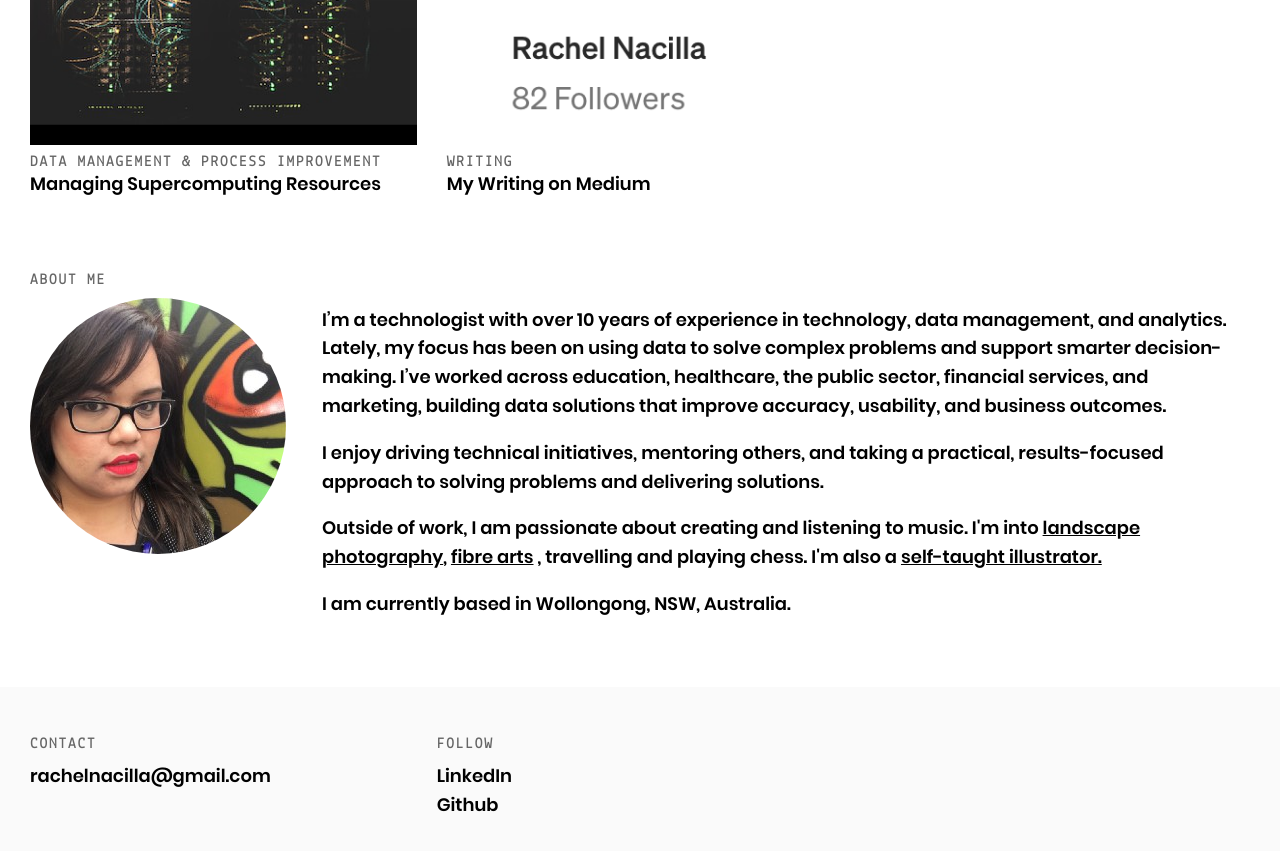
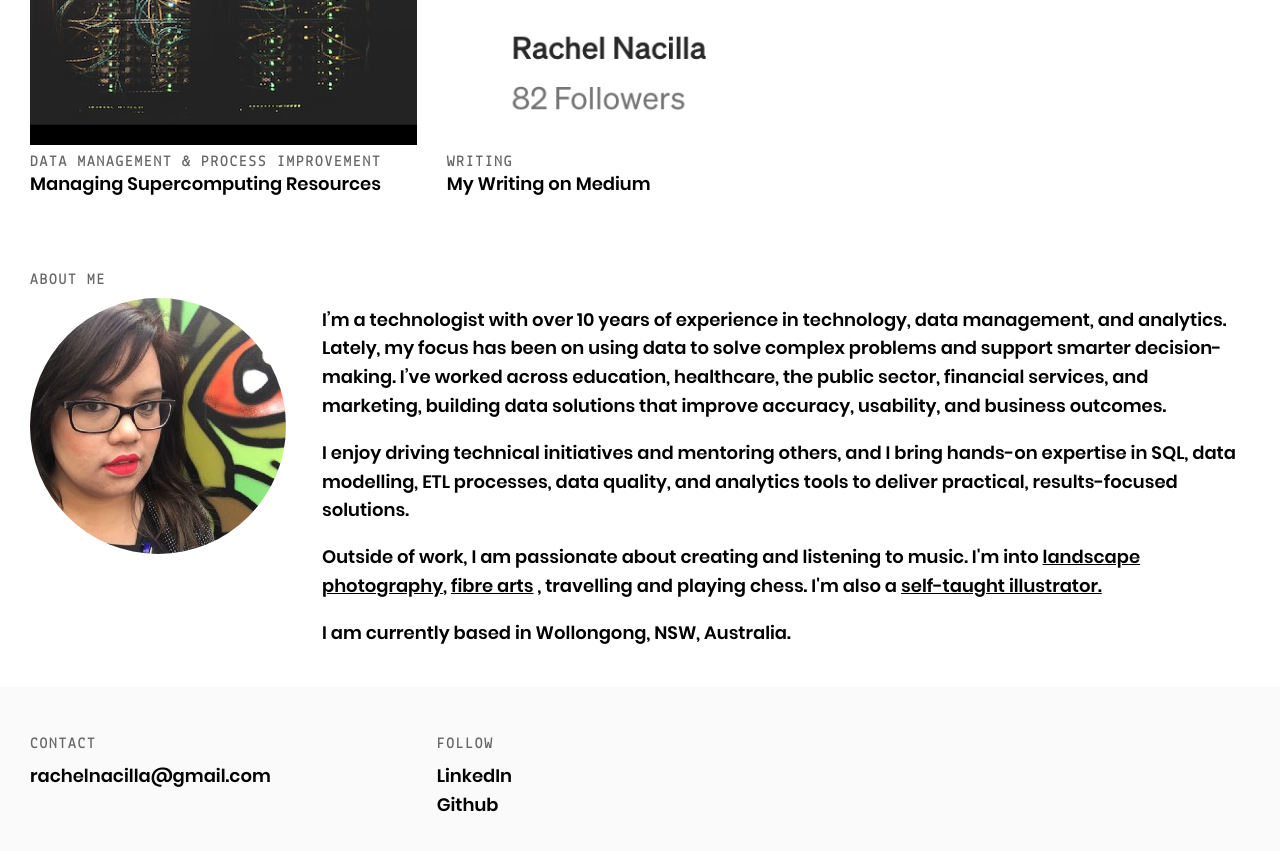
Before and after one commit to rachelnacilla/rachelnacilla.github.io, a Jekyll site: the page built from index.html, in a window 1280 px wide and 900 px high, scrolled down 1225 px. Shown: the top 851 px of the window. Built offline with Jekyll 4.4.1, drawn with Linux system fonts in a browser that asks for light colours.

Commit message:
Added technical skills

```diff
--- a/index.html
+++ b/index.html
@@ -49,7 +49,7 @@
 
 				<p>I’m a technologist with over 10 years of experience in technology, data management, and analytics. Lately, my focus has been on using data to solve complex problems and support smarter decision-making. I’ve worked across education, healthcare, the public sector, financial services, and marketing, building data solutions that improve accuracy, usability, and business outcomes.</p>
 
-				<p>I enjoy driving technical initiatives, mentoring others, and taking a practical, results-focused approach to solving problems and delivering solutions.</p>
+				<p>I enjoy driving technical initiatives and mentoring others, and I bring hands-on expertise in SQL, data modelling, ETL processes, data quality, and analytics tools to deliver practical, results-focused solutions.</p>
 
 				<p>Outside of work, I am passionate about creating and listening to music. I'm into <a href="https://vero.co/rachelsnicepics" target="_blank">landscape photography</a>, <a href="https://www.instagram.com/fibreartsbyrach/" target="_blank">fibre arts</a>
 					, travelling and playing chess. I'm also a <a href="https://www.behance.net/rachelnacilla" target="_blank">self-taught illustrator.</a></p>
```
